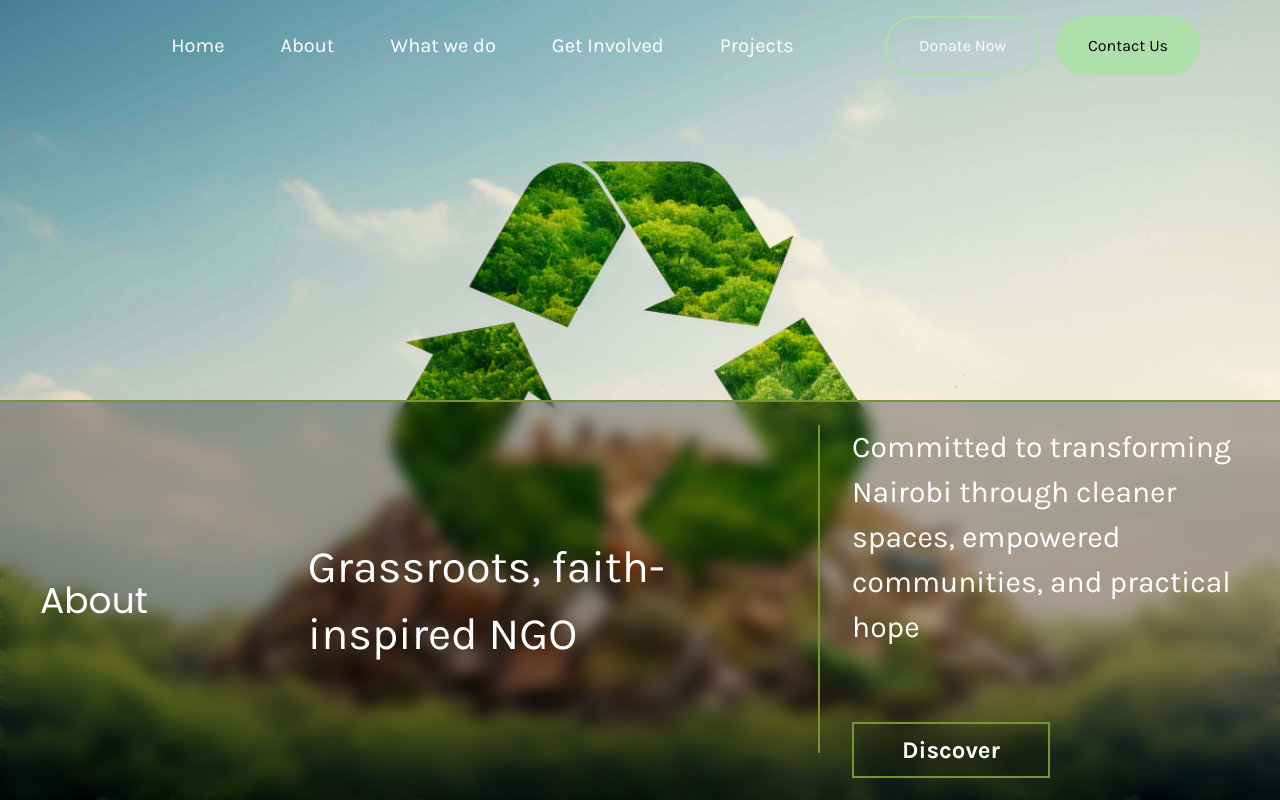
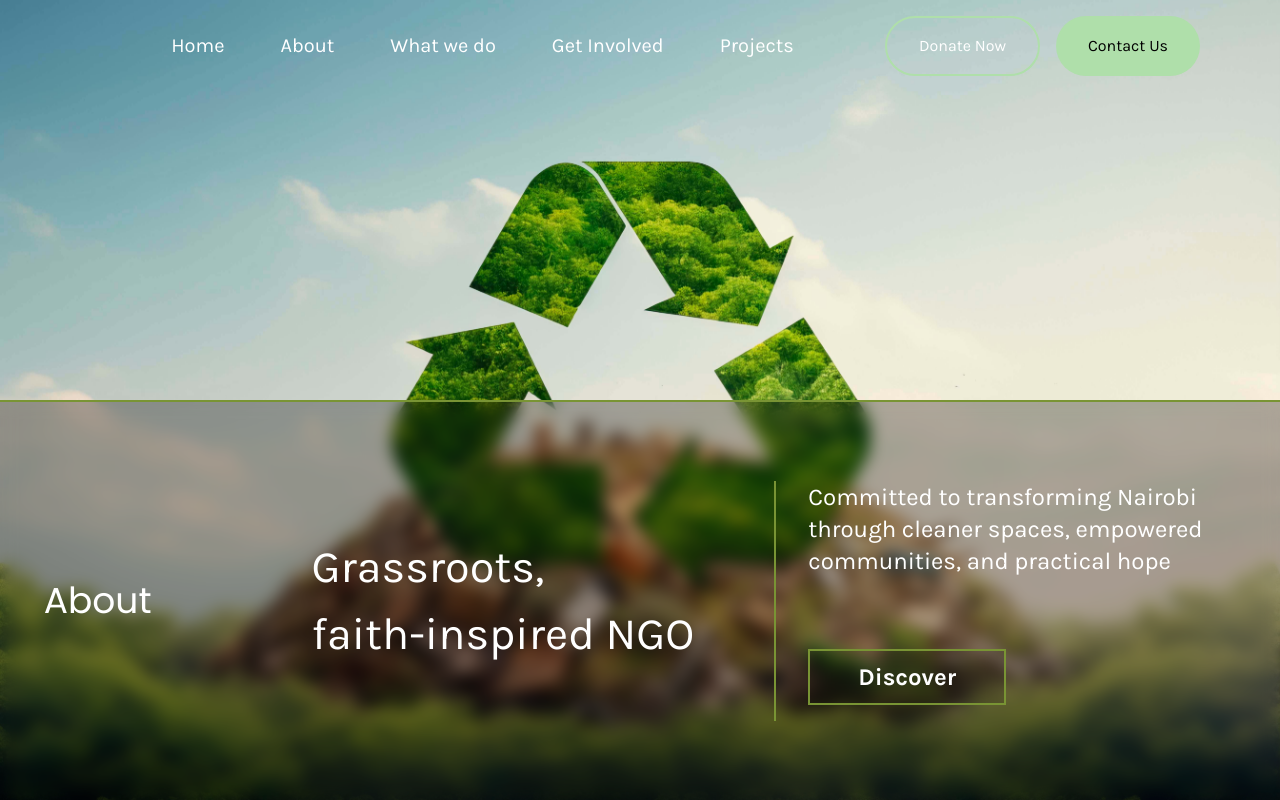
Before and after one commit to Ayiera-20/The-Unsolicited-Chosen-website, a React (Vite) app: page /about in a window 1280 px wide. Shown: the top 800 px of the page. Built offline with nearby package versions, Linux system fonts and the light colour scheme.

Commit message:
style: hero section of about page

```diff
--- a/src/routes/About/Hero.tsx
+++ b/src/routes/About/Hero.tsx
@@ -13,12 +13,12 @@ const Hero = () => {
                     <h1 className="text-[36px] pl-10">About</h1>
                     </div>
                 <div>
-                    <p className="text-[45px] max-w-117">Grassroots, faith-inspired NGO</p>
+                    <p className="text-[45px] max-w-117">Grassroots, <br></br> faith-inspired NGO</p>
                 </div>
                 <div className="flex items-start space-x-8">
-                    <div className="w-0.5 h-82 bg-[#799434]"></div>
+                    <div className="w-0.5 h-60 bg-[#799434]"></div>
                     <div>
-                        <p className="mb-2 text-[30px] max-w-117">
+                        <p className="mb-2 text-2xl max-w-117">
                         Committed to transforming Nairobi through cleaner spaces, empowered communities, and practical hope
                         </p>
                         <button className="discover-button">Discover</button>
```
